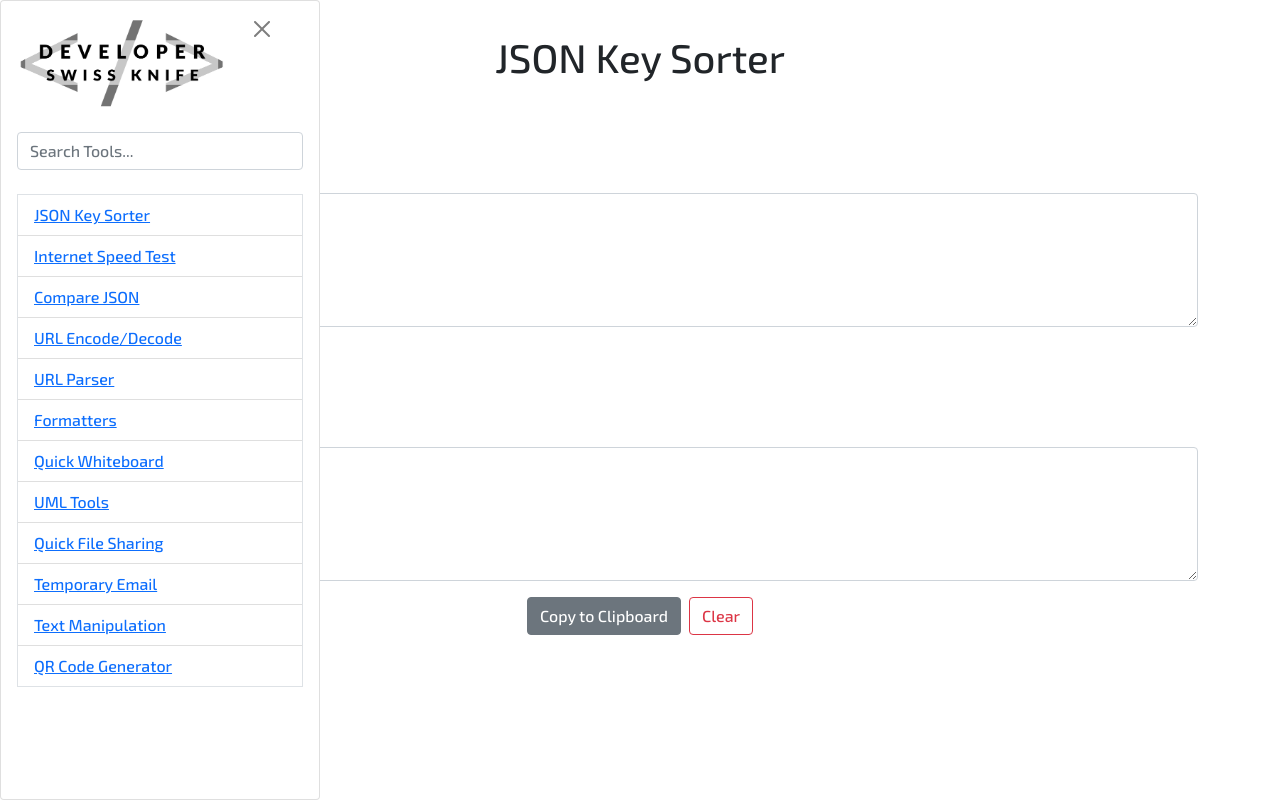
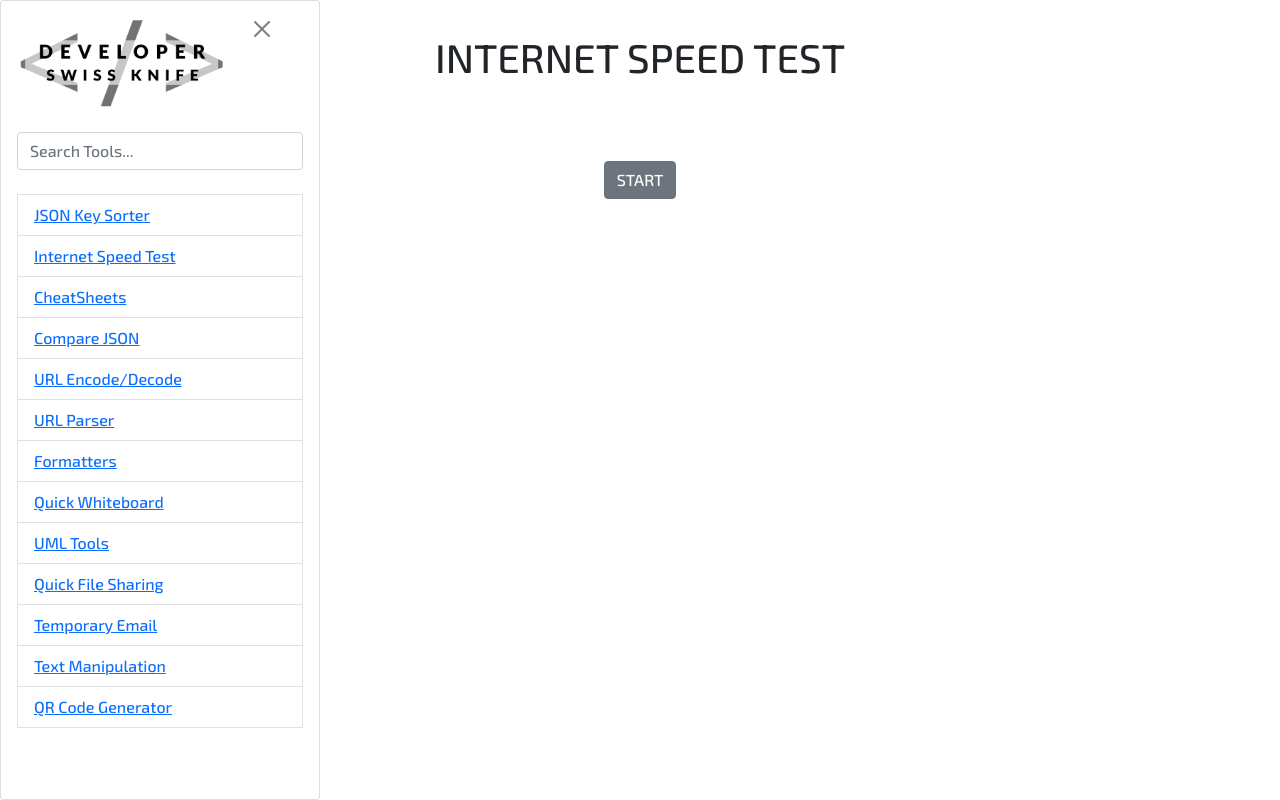
Before and after one commit to mohammedrafathz/DevSwissKnife, a React (Create React App) app in the folder frontend/: page /internet-speed-test in a window 1280 px wide. Built offline with nearby package versions, Linux system fonts and the light colour scheme.

Commit message:
added code for some features

```diff
--- a/frontend/package.json
+++ b/frontend/package.json
@@ -1,6 +1,7 @@
 {
   "name": "devswissknife-frontend",
   "version": "0.1.0",
+  "type": "module",
   "private": true,
   "dependencies": {
     "@babel/eslint-parser": "^7.18.2",
@@ -9,7 +10,8 @@
     "@testing-library/user-event": "^13.5.0",
     "bootstrap": "^5.1.3",
     "eslint": "^8.17.0",
-    "react": "^18.1.0",
+    "lint": "^0.7.0",
+    "react": "^18.2.0",
     "react-bootstrap-icons": "^1.8.2",
     "react-dom": "^18.1.0",
     "react-router-dom": "^6.3.0",
--- a/frontend/src/App.js
+++ b/frontend/src/App.js
@@ -1,11 +1,13 @@
-import React, {useState} from 'react';
-import {List} from 'react-bootstrap-icons';
+import React, { useState } from 'react';
+import { List } from 'react-bootstrap-icons';
 // import {Route, Routes} from 'react-router-dom';
-import {Button} from 'reactstrap';
+import { Button } from 'reactstrap';
 
 import './App.css';
-import JsonKeySorter from './components/json-key-sorter/JsonKeySorter';
-import Sidebar from './components/sidebar/Sidebar';
+// import JsonKeySorter from './components/json-key-sorter/JsonKeySorter.js';
+import Sidebar from './components/sidebar/Sidebar.js';
+import InternetSpeedTest from './components/internet-speed-test/InternetSpeedTest.js';
+// import { Routes, Route } from 'react-router-dom';
 
 const App = () => {
   const [sidebar, setSidebar] = useState(true);
@@ -16,7 +18,12 @@ const App = () => {
       <Button color='light' className="navbar-toggler" onClick={() => setSidebar(s => !s)}>
         <List />
       </Button>
-      <JsonKeySorter />
+      {/* <Routes>
+        <Route path="/json-key-sorter" component={JsonKeySorter} />
+        <Route path="/internet-speed-test" component={InternetSpeedTest} />
+      </Routes> */}
+      {/* <JsonKeySorter /> */}
+      <InternetSpeedTest />
       {/* <Routes>
       </Routes> */}
     </div>
--- /dev/null
+++ b/frontend/src/components/internet-speed-test/InternetSpeedTest.js
@@ -0,0 +1,23 @@
+import React from 'react';
+import { Button, Container } from 'reactstrap';
+
+const InternetSpeedTest = () =>
+//TODO auto detect json from clipboard and show as placeholder
+  (
+    <>
+      <Container>
+        <h1 className='text-center'>INTERNET SPEED TEST</h1>
+        <br />
+        <br />
+        <br />
+        <div className='text-center'>
+          <Button>
+                        START
+          </Button>
+        </div>
+      </Container>
+    </>
+  )
+;
+
+export default InternetSpeedTest;
--- a/frontend/src/components/json-key-sorter/JsonKeySorter.js
+++ b/frontend/src/components/json-key-sorter/JsonKeySorter.js
@@ -1,5 +1,6 @@
 import React from 'react';
-import {Button, Col, Container, FormGroup, Input, Label, Row} from 'reactstrap';
+import { Button, Col, Container, FormGroup, Input, Label, Row } from 'reactstrap';
+// import { Router } from 'react-router-dom';
 
 const JsonKeySorter = () => {
   console.log();
--- a/frontend/src/components/sidebar/Sidebar.js
+++ b/frontend/src/components/sidebar/Sidebar.js
@@ -3,12 +3,13 @@ import PropTypes from 'prop-types';
 import {Button, Card, CardBody, Col, Input, Nav, Row} from 'reactstrap';
 
 import styles from './Sidebar.module.css';
-import SideItem from '../side-item/SideItem';
+import SideItem from '../side-item/SideItem.js';
 
 const Sidebar = ({isOpen, toggleSidebar}) => {
   const urlMap = [
     {label: 'JSON Key Sorter', path: '/json-key-sorter'},
     {label: 'Internet Speed Test', path: '/internet-speed-test'},
+    {label: 'CheatSheets', path: '/cheat-sheets'},
     {label: 'Compare JSON', path: 'compare-json'},
     {label: 'URL Encode/Decode', path: '/url-en-decoder'},
     {label: 'URL Parser', path: '/url-parser'},
--- a/frontend/src/index.js
+++ b/frontend/src/index.js
@@ -1,10 +1,10 @@
 import React from 'react';
 import ReactDOM from 'react-dom/client';
-import {BrowserRouter} from 'react-router-dom';
+import { BrowserRouter } from 'react-router-dom';
 
 import './index.css';
-import App from './App';
-import reportWebVitals from './reportWebVitals';
+import App from './App.js';
+import reportWebVitals from './reportWebVitals.js';
 import 'bootstrap/dist/css/bootstrap.min.css';
 
 const root = ReactDOM.createRoot(document.getElementById('root'));
```
Also changed, not shown: frontend/src/components/cheat-sheets/CheatSheets.js (added), 1 other file (tests, documents, lock files or other folders).
